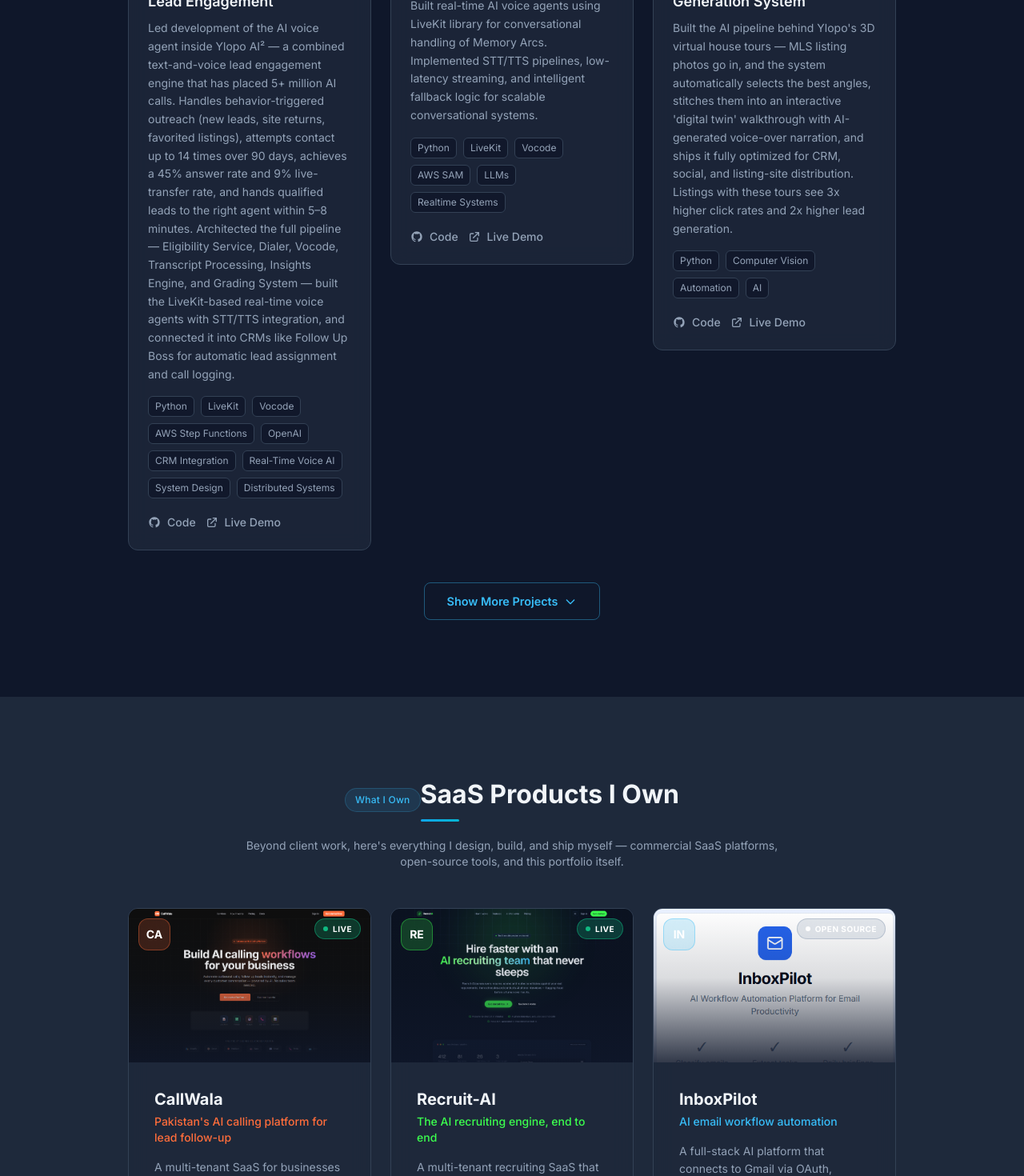
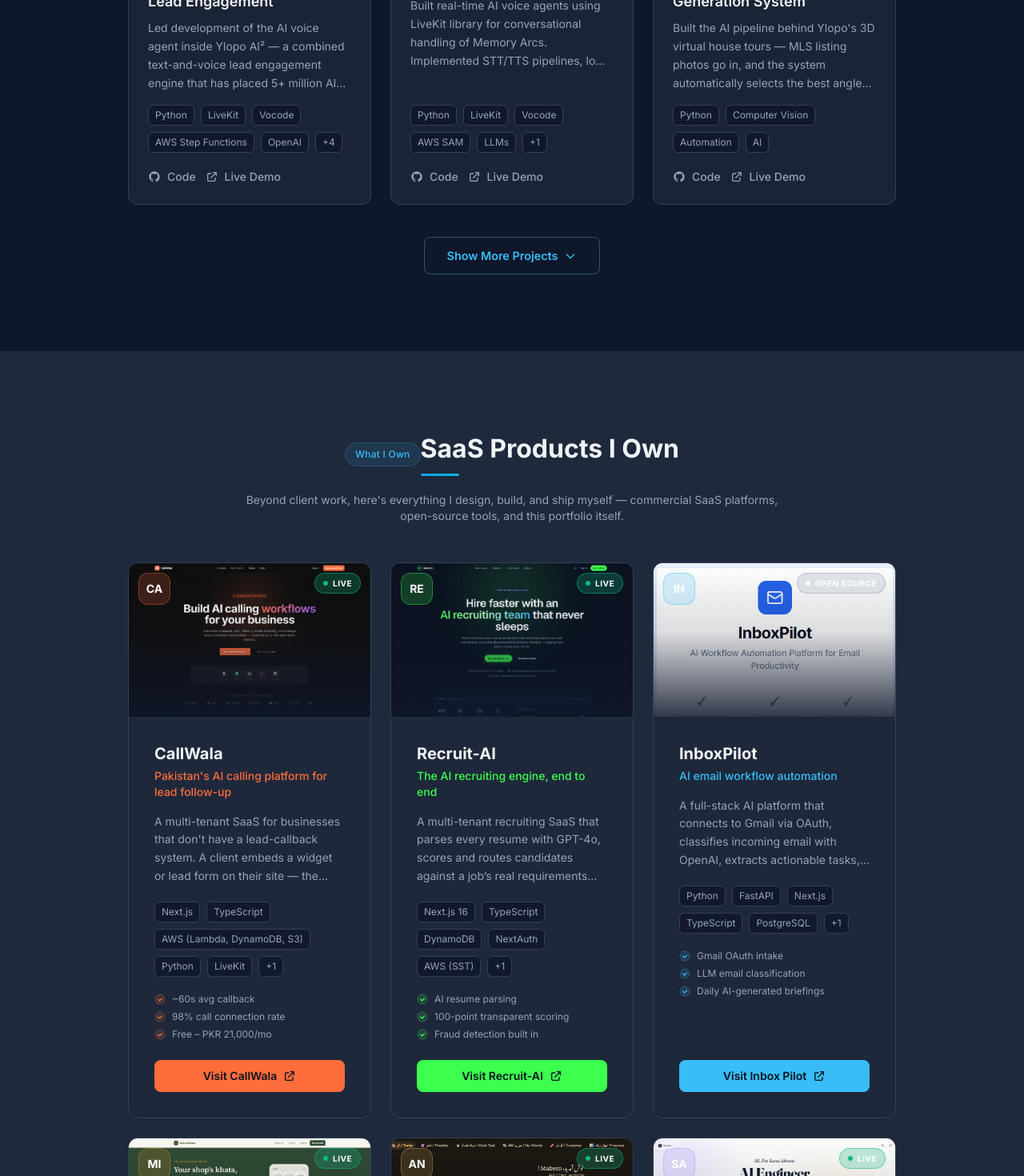
Before and after one commit to SanaAkram/Portfolio-BoltAI, a React (Vite) app: page / in a window 1280 px wide. Shown: the part 2200-3670 px from the top of the page at 80% size. Built offline with nearby package versions, Linux system fonts and the light colour scheme.

Commit message:
All cards are uniformly sized again, and the Angrezi Safar banner now shows

```diff
--- a/src/components/Projects.jsx
+++ b/src/components/Projects.jsx
@@ -171,7 +171,7 @@
       tabIndex={0}
       onClick={onOpen}
       onKeyDown={e => (e.key === 'Enter' || e.key === ' ') && onOpen()}
-      className="glass-card rounded-xl overflow-hidden group flex flex-col cursor-pointer"
+      className="glass-card rounded-xl overflow-hidden group h-full flex flex-col cursor-pointer"
     >
       <div className="relative overflow-hidden" style={{ height: project.video ? 'auto' : '12rem' }}>
         {project.video ? (
@@ -210,16 +210,25 @@
         )}
       </div>
 
-      <div className="p-6 flex flex-col">
+      <div className="p-6 flex flex-col flex-1">
         <h3 className="text-lg font-semibold mb-2 group-hover:text-sky-400 transition-colors" style={{ color: 'var(--color-text-primary)' }}>
           {project.title}
         </h3>
-        <p className="text-sm leading-relaxed mb-4" style={{ color: 'var(--color-text-secondary)' }}>
+        <p
+          className="text-sm leading-relaxed mb-4"
+          style={{
+            color: 'var(--color-text-secondary)',
+            display: '-webkit-box',
+            WebkitLineClamp: 4,
+            WebkitBoxOrient: 'vertical',
+            overflow: 'hidden',
+          }}
+        >
           {project.description}
         </p>
 
-        <div className="flex flex-wrap gap-2 mb-5">
-          {project.tags.map(tag => (
+        <div className="flex flex-wrap gap-2 mb-5 mt-auto">
+          {project.tags.slice(0, 5).map(tag => (
             <span
               key={tag}
               className="text-xs px-2 py-1 rounded-md"
@@ -232,6 +241,18 @@
               {tag}
             </span>
           ))}
+          {project.tags.length > 5 && (
+            <span
+              className="text-xs px-2 py-1 rounded-md"
+              style={{
+                background: 'rgba(15, 23, 42, 0.8)',
+                color: 'var(--color-text-secondary)',
+                border: '1px solid var(--color-border)',
+              }}
+            >
+              +{project.tags.length - 5}
+            </span>
+          )}
         </div>
 
         <div className="flex gap-3">
@@ -302,7 +323,7 @@
           </a>
         </div>
 
-        <div className="grid grid-cols-1 md:grid-cols-2 lg:grid-cols-3 gap-6 items-start">
+        <div className="grid grid-cols-1 md:grid-cols-2 lg:grid-cols-3 gap-6">
           {displayed.map(project => (
             <ProjectCard key={project.title} project={project} onOpen={() => setActiveProject(project)} />
           ))}
--- a/src/components/SaasProducts.jsx
+++ b/src/components/SaasProducts.jsx
@@ -230,7 +230,7 @@
       tabIndex={0}
       onClick={onOpen}
       onKeyDown={e => (e.key === 'Enter' || e.key === ' ') && onOpen()}
-      className="glass-card rounded-xl overflow-hidden group flex flex-col text-left w-full cursor-pointer"
+      className="glass-card rounded-xl overflow-hidden group flex flex-col h-full text-left w-full cursor-pointer"
     >
       {/* Banner — real screenshot of the live product, or a plain gradient fallback */}
       <div className="relative overflow-hidden" style={{ height: '12rem' }}>
@@ -279,19 +279,28 @@
         </span>
       </div>
 
-      <div className="p-6 sm:p-8 flex flex-col">
+      <div className="p-6 sm:p-8 flex flex-col flex-1">
         <h3 className="text-xl font-bold mb-1" style={{ color: 'var(--color-text-primary)' }}>
           {product.name}
         </h3>
         <p className="text-sm font-medium mb-4" style={{ color: product.accent }}>
           {product.tagline}
         </p>
-        <p className="text-sm leading-relaxed mb-5" style={{ color: 'var(--color-text-secondary)' }}>
+        <p
+          className="text-sm leading-relaxed mb-5"
+          style={{
+            color: 'var(--color-text-secondary)',
+            display: '-webkit-box',
+            WebkitLineClamp: 4,
+            WebkitBoxOrient: 'vertical',
+            overflow: 'hidden',
+          }}
+        >
           {product.description}
         </p>
 
         <div className="flex flex-wrap gap-2 mb-5">
-          {product.tags.map(tag => (
+          {product.tags.slice(0, 5).map(tag => (
             <span
               key={tag}
               className="text-xs px-2 py-1 rounded-md"
@@ -304,6 +313,18 @@
               {tag}
             </span>
           ))}
+          {product.tags.length > 5 && (
+            <span
+              className="text-xs px-2 py-1 rounded-md"
+              style={{
+                background: 'rgba(15, 23, 42, 0.8)',
+                color: 'var(--color-text-secondary)',
+                border: '1px solid var(--color-border)',
+              }}
+            >
+              +{product.tags.length - 5}
+            </span>
+          )}
         </div>
 
         <ul className="space-y-1.5 mb-6">
@@ -360,7 +381,7 @@
           </p>
         </div>
 
-        <div className="grid grid-cols-1 sm:grid-cols-2 lg:grid-cols-3 gap-6 items-start">
+        <div className="grid grid-cols-1 sm:grid-cols-2 lg:grid-cols-3 gap-6">
           {products.map(product => (
             <ProductCard key={product.name} product={product} onOpen={() => setActiveProduct(product)} />
           ))}
```
Also changed, not shown: public/images/ai-pte-training-banner.png.
